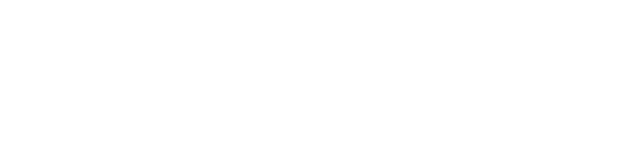
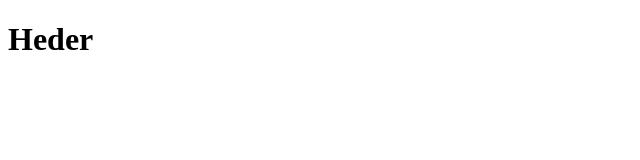
Before and after one commit to tapuhossain/Web-development2025, a plain HTML site: page index.html in a window 1280 px wide. Shown: the whole page, without its empty margins (0-640 px from the left). Drawn offline with Linux system fonts and the light colour scheme.

Commit message:
First lisne code Heder

```diff
--- a/index.html
+++ b/index.html
@@ -6,6 +6,7 @@
     <title>Document</title>
 </head>
 <body>
+    <h1>Heder</h1>
 
 </body>
 </html>
```
